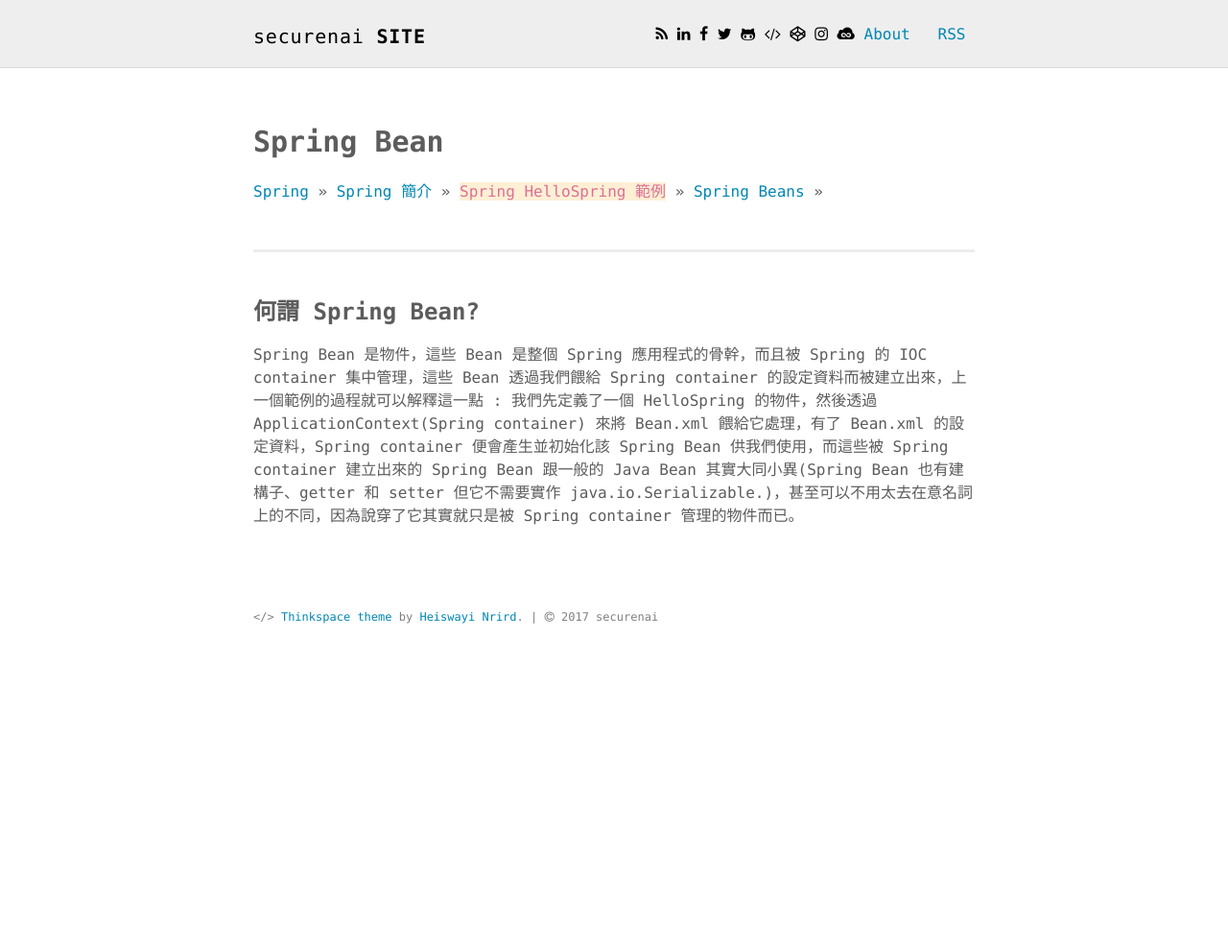
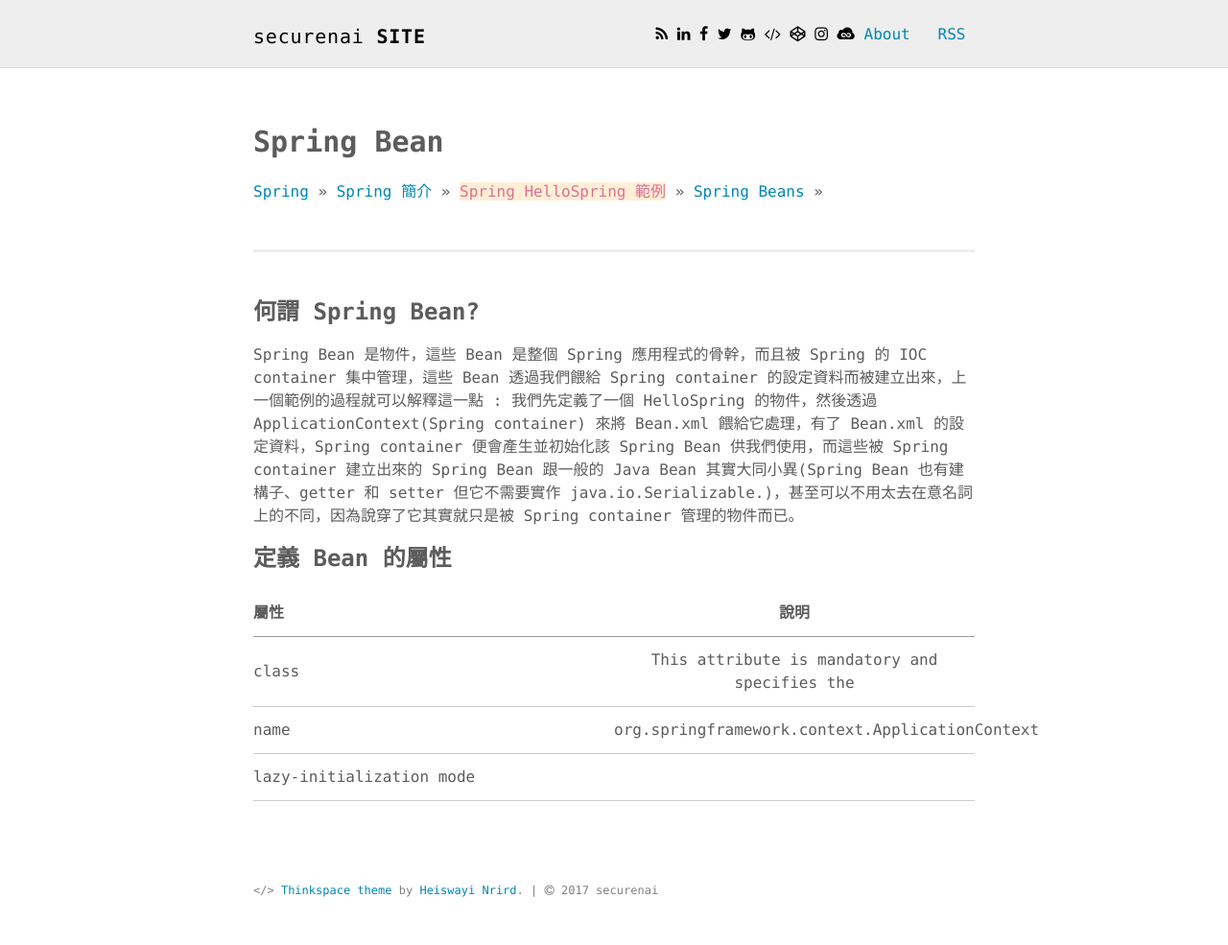
Before and after one commit to securenai/securenai.github.io, a Jekyll site: the page built from spring/spring_page3.md, in a window 1280 px wide. Shown: the whole page at 96% size. Built offline with Jekyll 4.4.1, drawn with Linux system fonts in a browser that asks for light colours; our own code applies the rules of GitHub Pages for plain Markdown files; before the commit the page ends 900 px from its top, so only the background shows below that.

Commit message:
Update spring_page3.md

```diff
--- a/spring/spring_page3.md
+++ b/spring/spring_page3.md
@@ -19,3 +19,11 @@ published: true
 ### 何謂 Spring Bean?
 
 Spring Bean 是物件，這些 Bean 是整個 Spring 應用程式的骨幹，而且被 Spring 的 IOC container 集中管理，這些 Bean 透過我們餵給 Spring container 的設定資料而被建立出來，上一個範例的過程就可以解釋這一點 : 我們先定義了一個 HelloSpring 的物件，然後透過 ApplicationContext(Spring container) 來將 Bean.xml 餵給它處理，有了 Bean.xml 的設定資料，Spring container 便會產生並初始化該 Spring Bean 供我們使用，而這些被 Spring container 建立出來的 Spring Bean 跟一般的 Java Bean 其實大同小異(Spring Bean 也有建構子、getter 和 setter 但它不需要實作 java.io.Serializable.)，甚至可以不用太去在意名詞上的不同，因為說穿了它其實就只是被 Spring container 管理的物件而已。
+
+### 定義 Bean 的屬性
+
+| 屬性                   | 說明                                           |
+| -----------------------|:---------------------------------------------:|
+| class                  | This attribute is mandatory and specifies the |
+| name                   | org.springframework.context.ApplicationContext|
+|lazy-initialization mode|
```
